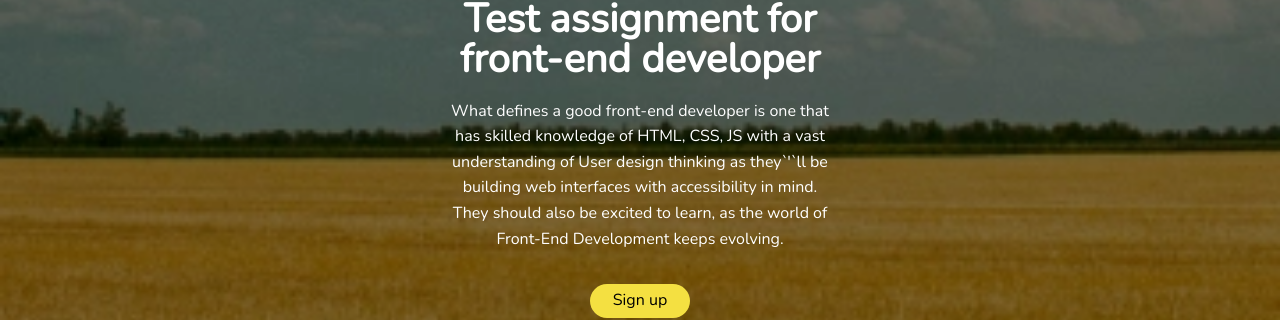
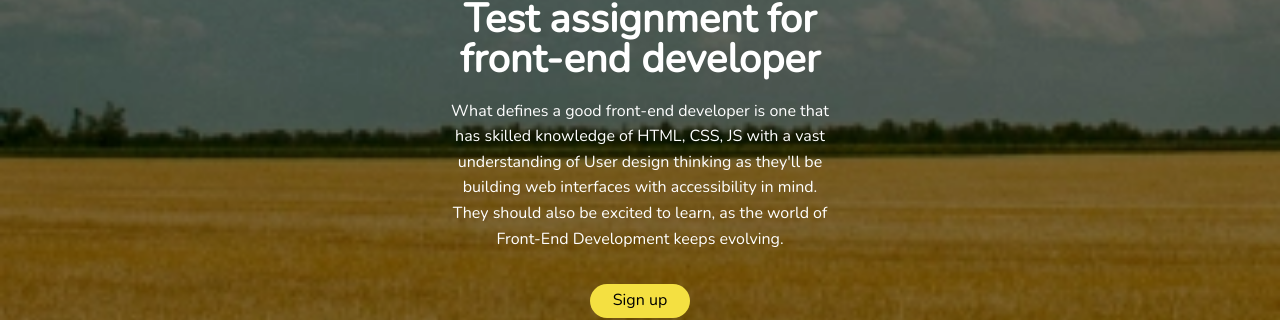
Before and after one commit to AuroraPolaire/testtask, a React (Create React App) app: page / in a window 1280 px wide. Shown: the part 225-545 px from the top of the page. Built offline with nearby package versions, Linux system fonts and the light colour scheme; no server answers.

Commit message:
fix: apostrophy sign changed

```diff
--- a/src/components/Hero/Hero.jsx
+++ b/src/components/Hero/Hero.jsx
@@ -19,7 +19,7 @@ const Hero = () => {
           <p className="hero__description">
             What defines a good front-end developer is one that has skilled
             knowledge of HTML, CSS, JS with a vast understanding of User design
-            thinking as they`&apos;`ll be building web interfaces with
+            thinking as they&apos;ll be building web interfaces with
             accessibility in mind. They should also be excited to learn, as the
             world of Front-End Development keeps evolving.
           </p>
```
